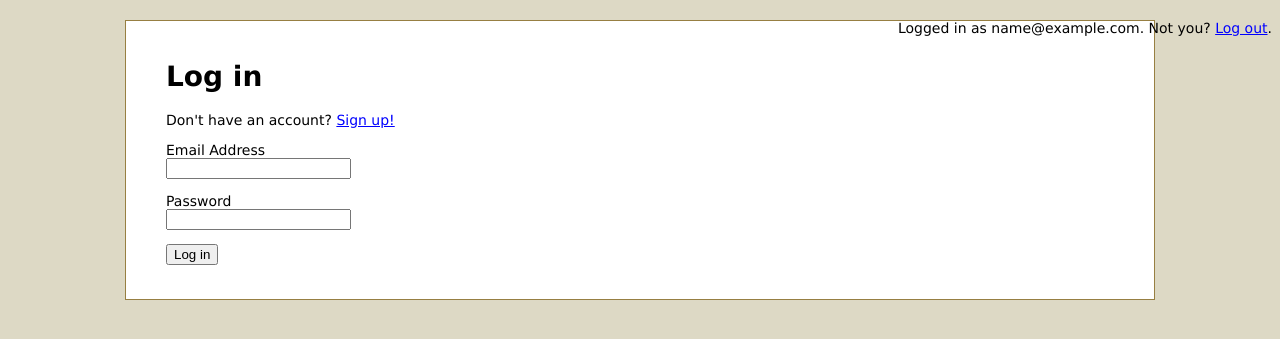
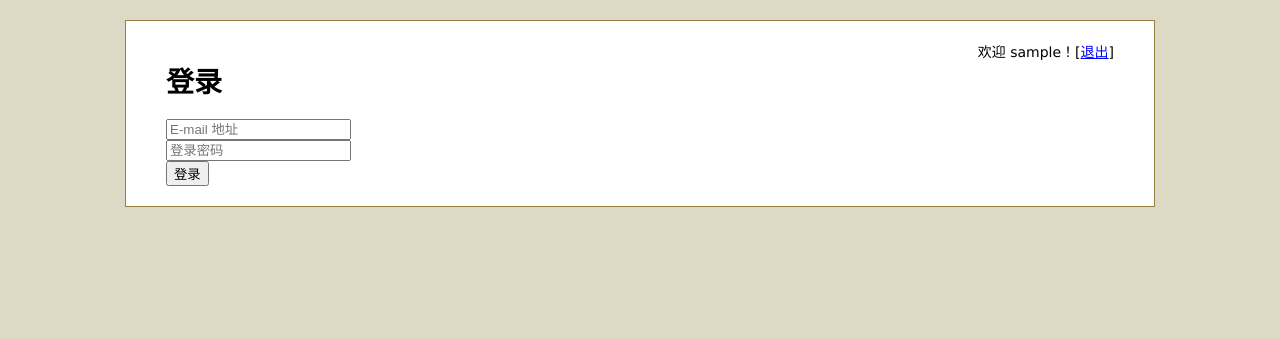
Before and after one commit to arsenal-china/arsbbs, a Rails app: page /sessions/new in a window 1280 px wide. Shown: the top 339 px of the page. Run offline with Rails 7, Linux system fonts and the light colour scheme; the visitor is signed in with stand-in values (Sample User, id 1); parts of the project's set-up code (start-up, migrations or seed data) failed here and were passed over.

Commit message:
changed some texts to chinese

```diff
--- a/app/views/home/index.html.erb
+++ b/app/views/home/index.html.erb
@@ -1,3 +1,2 @@
-<h1>Arsenal China BBS</h1>
-<h4>Alpha 1.0.00</h4>
-<p>Hello, Gooners!</p>
+<h1><%=t :site_title %></h1>
+<p><%=t :underconst %></p>
--- a/app/views/layouts/application.html.erb
+++ b/app/views/layouts/application.html.erb
@@ -1,23 +1,21 @@
 <!DOCTYPE html>
 <html>
   <head>
-    <title><%= content_for?(:title) ? yield(:title) : "Untitled" %></title>
+    <title><%= content_for?(:title) ? yield(:title) : t(:site_title) %></title>
     <%= stylesheet_link_tag "application" %>
     <%= javascript_include_tag :defaults %>
     <%= csrf_meta_tag %>
     <%= yield(:head) %>
   </head>
   <body>
-    <div id="user_nav">
-      <% if current_user %>
-        Logged in as <%= current_user.email %>.
-        Not you? <%= link_to "Log out", logout_path %>.
-      <% else %>
-        <%= link_to "Sign up", signup_path %> or
-        <%= link_to "log in", login_path %>.
-      <% end %>
-    </div>
     <div id="container">
+      <div id="user_nav">
+        <% if current_user %>
+          <%=t :logged_in_1 %><%= current_user.username %><%=t :logged_in_2 %><%= link_to t(:logout), logout_path %><%=t :logged_in_3 %>
+        <% else %>
+          <%=t :guest_1 %><%= link_to t(:signup), signup_path %><%=t :guest_2 %><%= link_to t(:login), login_path %><%=t :guest_3 %>
+        <% end %>
+      </div>
       <% flash.each do |name, msg| %>
         <%= content_tag :div, msg, :id => "flash_#{name}" %>
       <% end %>
--- a/app/views/sessions/new.html.erb
+++ b/app/views/sessions/new.html.erb
@@ -1,15 +1,7 @@
-<% title "Log in" %>
-
-<p>Don't have an account? <%= link_to "Sign up!", signup_path %></p>
+<% title t(:login) %>
 
 <%= form_tag sessions_path do %>
-  <p>
-    <%= label_tag :email, "Email Address" %><br />
-    <%= text_field_tag :email %>
-  </p>
-  <p>
-    <%= label_tag :password %><br />
-    <%= password_field_tag :password %>
-  </p>
-  <p><%= submit_tag "Log in" %></p>
+  <%= text_field_tag :email, nil, :placeholder => t(:email_address) %><br />
+  <%= password_field_tag :password, nil, :placeholder => t(:password) %><br />
+  <%= submit_tag t(:login) %>
 <% end %>
--- a/app/views/users/new.html.erb
+++ b/app/views/users/new.html.erb
@@ -1,6 +1,4 @@
-<% title "Sign up" %>
-
-<p>Already have an account? <%= link_to "Log in", login_path %>.</p>
+<% title t(:signup) %>
 
 <%= form_for @user do |f| %>
   <%= f.error_messages %>
```
